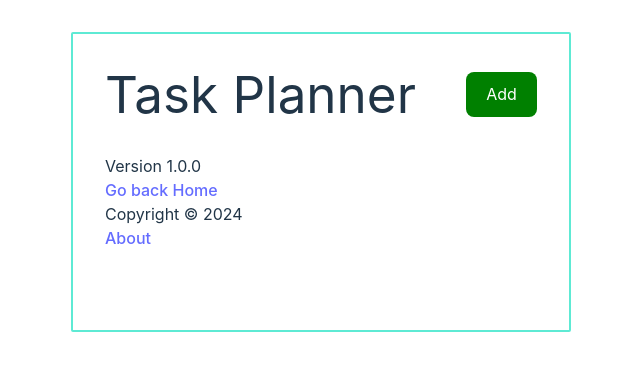
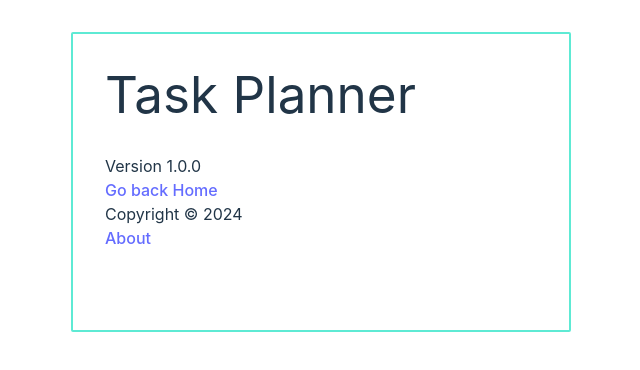
Before and after one commit to Sochuks/react-task-planner, a React (Vite) app: page /about in a window 1280 px wide. Shown: the top 370 px of the page, without its empty margins (319-959 px from the left). Built offline with nearby package versions, Linux system fonts and the light colour scheme; data requests are answered from the project's data file.

Commit message:
import useLocation to make add button visible on homepage on

```diff
--- a/src/components/Header.jsx
+++ b/src/components/Header.jsx
@@ -1,16 +1,18 @@
-import {Link} from 'react-router-dom'
+import {useLocation} from 'react-router-dom'
 import Button from './Button'
 
 const Header = ({showTaskForm, showAdd}) => {
-  return (
+  const location = useLocation()
 
 
-    <header className='flex justify-between items-center mb-8'>
-        <h1>Task Planner</h1>
-        <Button color={showAdd ? 'red' : 'green'} text ={showAdd ? 'Close' : 'Add'} onClick={showTaskForm} />
-    </header>
+    return (
 
-  )
+      <header className='flex justify-between items-center mb-8'>
+          <h1>Task Planner</h1>
+         {location.pathname === '/' && <Button color={showAdd ? 'red' : 'green'} text ={showAdd ? 'Close' : 'Add'} onClick={showTaskForm} />}
+      </header>
+
+    )
 }
 
 export default Header
```
